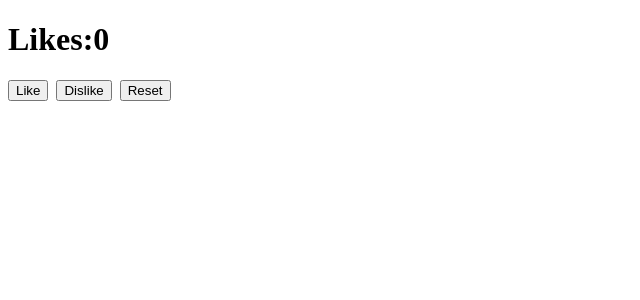
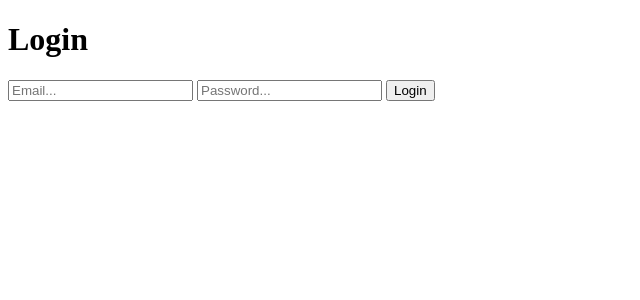
Before and after one commit to syamalathagudepu/RE-JS-APP, a React (Vite) app: page / in a window 1280 px wide. Shown: the top 300 px of the page, without its empty margins (0-640 px from the left). Built offline with nearby package versions, Linux system fonts and the light colour scheme.

Commit message:
uncontrolled inputs

```diff
--- a/src/App.jsx
+++ b/src/App.jsx
@@ -1,41 +1,49 @@
-import {useReducer} from 'react'
+import {useState} from 'react';
 
 const App = () => {
+   const [email, setEmail] = useState("");
+   const [password, setPassword] = useState("");
 
-const reducer = (state, action) => {
-
-  if (action.type === "LIKE") {
-      return state + 1;
-} else if (action.type == "DISLIKE") {
-  return state - 1;
-} else if (action.type == "RESET") {
-  return 0;
+const handleLogin = (e) => {
+  e.preventDefault();
 }
 
-return state;
-}
-
-  let [likes, setLikes] = useReducer(reducer , 0);
-
-  const handleLike = () => {
-        setLikes({type : "LIKE"});
-  }
-  const handleDislike = () => {
-        setLikes({type : "DISLIKE"});
-  }
-
-  const handleReset = () => {
-    setLikes ({type : "RESET"});
-  }
+console.log("logging in with...");
+console.log(email,password);
 
   return (
-    <div>
-      <h1>Likes:{likes}</h1>
-      <button onClick={handleLike}>Like</button> &nbsp;
-      <button onClick={handleDislike}>Dislike</button> &nbsp;
-      <button onClick={handleReset}>Reset</button>
-       </div>
+    <>
+    <h1>Login</h1>
+    <form onSubmit={handleLogin}>
+      <input
+        type="email"
+        placeholder="Email..."
+        name="email"
+        value={email}
+        onChange={(e) => setEmail(e.target.value)}
+      />
+
+
+      &nbsp;
+      <input
+        type="password"
+        placeholder="Password..."
+        name="password"
+        value={password}
+        onChange={(e) => setPassword(e.target.value)}
+      />
+      &nbsp;
+      <button
+          type="submit"
+        >Login</button>
+
+    </form>
+
+
+    </>
+
   )
 }
 
+
 export default App;
```
